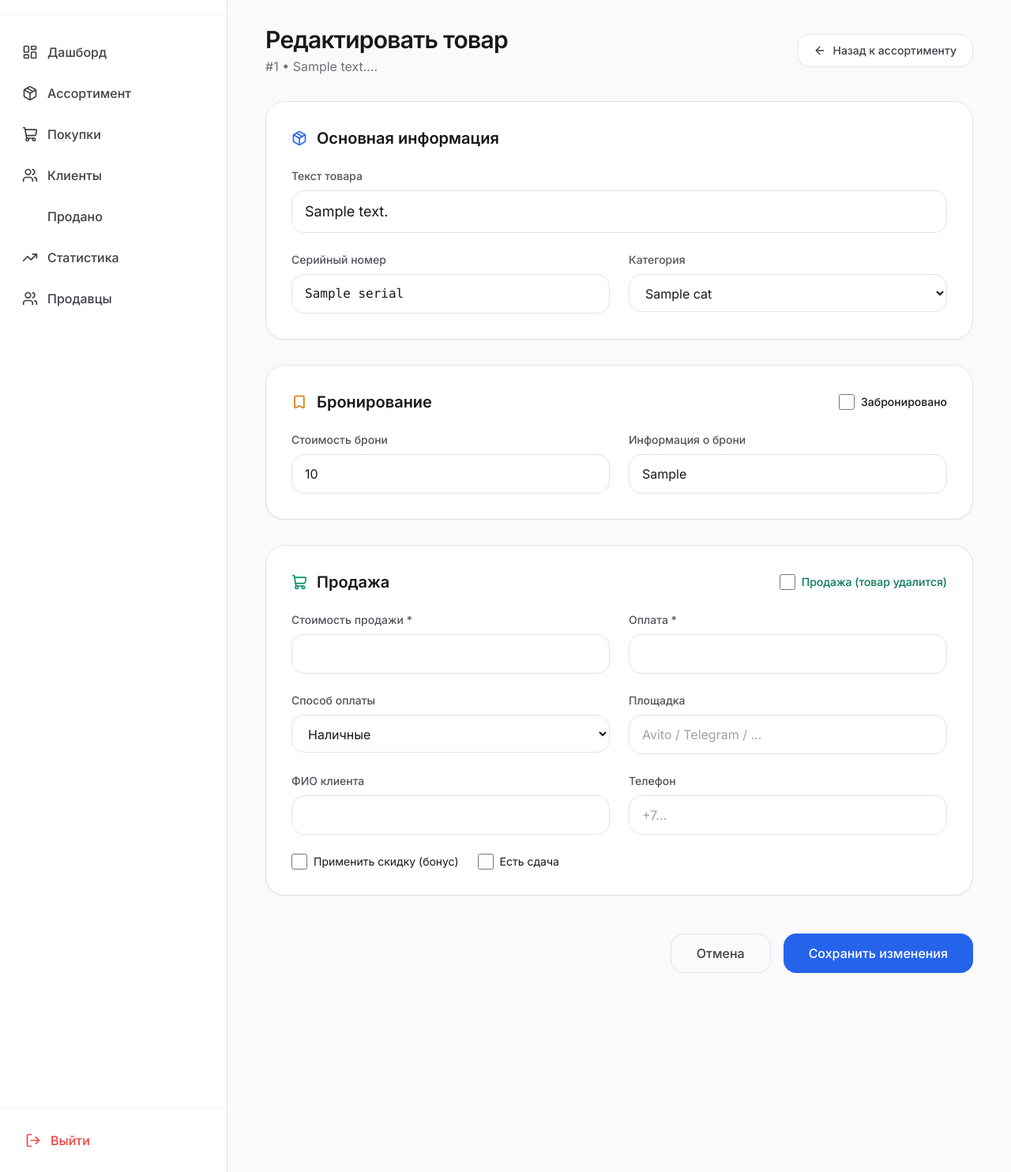
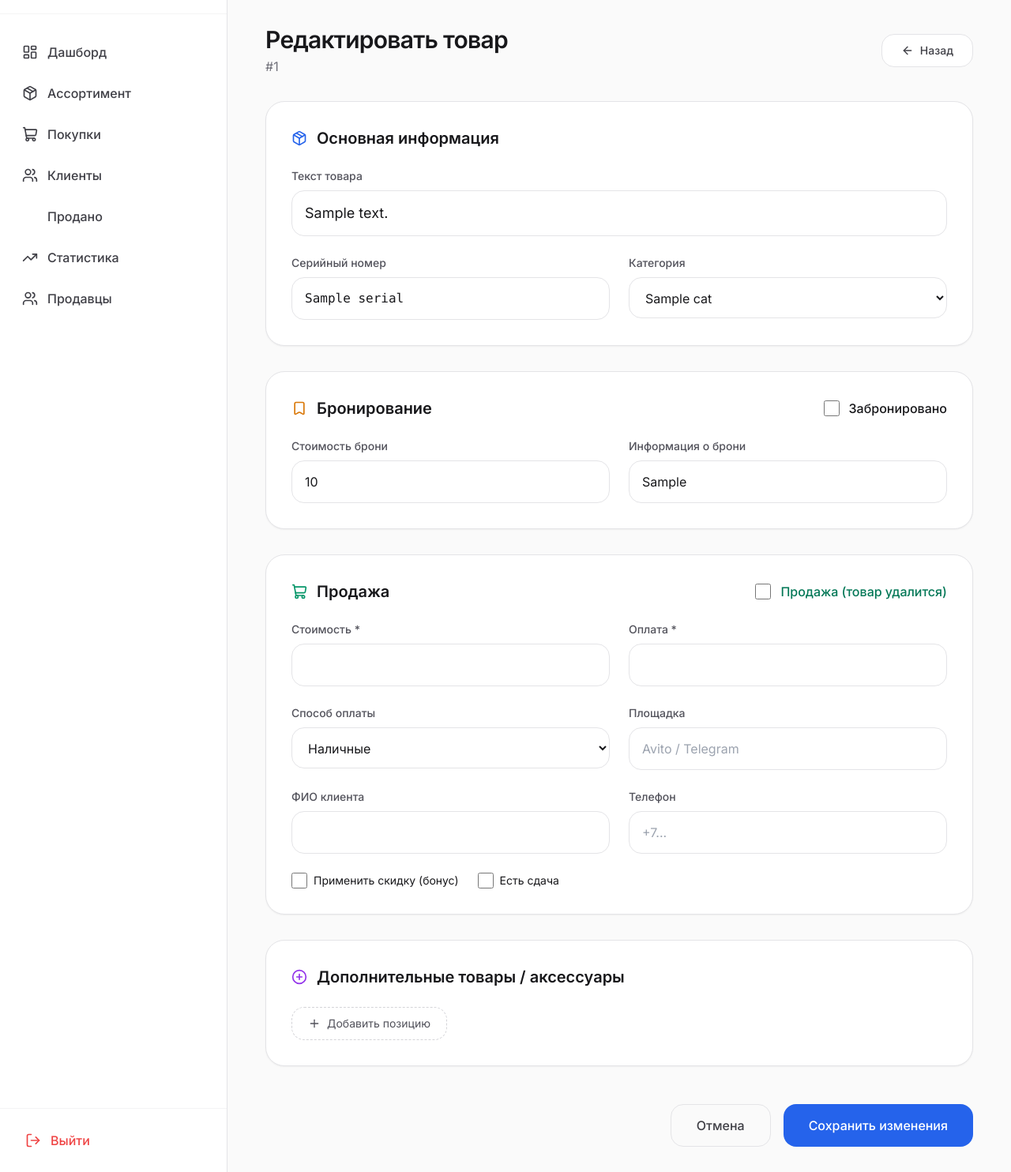
Before and after one commit to NextApple-Bot/telegram-bot, a Python web app: template web_admin/templates/assortment/edit.html in a window 1280 px wide. Shown: the part 77-1561 px from the top of the page at 79% size. Run offline with Jinja, Linux system fonts and the light colour scheme; the template is opened without the code that fills it: most values are stand-ins (such as "Sample title", 1, 10 or a date in 2020); some libraries are stand-ins or nearby versions.

Commit message:
fix: Улучшил дизайн страницы редактирования (больше пространства, лучше поля)

```diff
--- a/web_admin/templates/assortment/edit.html
+++ b/web_admin/templates/assortment/edit.html
@@ -2,18 +2,19 @@
 {% block title %}Редактировать товар #{{ item.id }}{% endblock %}
 {% block page_title %}Редактировать товар #{{ item.id }}{% endblock %}
 {% block content %}
-<div class="max-w-4xl mx-auto">
+<div class="max-w-5xl mx-auto px-4">
     <div class="flex items-center justify-between mb-8">
         <div>
             <h1 class="text-3xl font-semibold tracking-tight text-zinc-900">Редактировать товар</h1>
-            <p class="text-zinc-500 mt-1">#{{ item.id }} • {{ item.text[:60] }}...</p>
+            <p class="text-zinc-500 mt-1">#{{ item.id }}</p>
         </div>
-        <a href="/admin/assortment" class="px-5 py-2.5 bg-white border border-zinc-200 hover:bg-zinc-50 text-zinc-700 rounded-2xl flex items-center gap-2 text-sm font-medium transition-all">
-            <i data-lucide="arrow-left" class="w-4 h-4"></i> Назад к ассортименту
+        <a href="/admin/assortment" class="px-6 py-2.5 bg-white border border-zinc-200 hover:bg-zinc-50 text-zinc-700 rounded-2xl flex items-center gap-2 text-sm font-medium transition-all">
+            <i data-lucide="arrow-left" class="w-4 h-4"></i> Назад
         </a>
     </div>
 
     <form method="post" action="/admin/assortment/edit/{{ item.id }}" class="space-y-8">
+
         <!-- Основная информация -->
         <div class="bg-white rounded-3xl shadow-sm border border-zinc-200 p-8">
             <h2 class="text-xl font-semibold mb-6 flex items-center gap-3">
@@ -21,24 +22,25 @@
                 Основная информация
             </h2>
 
-            <div class="grid grid-cols-1 md:grid-cols-2 gap-6">
-                <div class="md:col-span-2">
+            <div class="space-y-6">
+                <div>
                     <label class="block text-sm font-medium text-zinc-600 mb-2">Текст товара</label>
-                    <input type="text" name="text" value="{{ item.text }}" class="w-full px-4 py-3 rounded-2xl border border-zinc-200 bg-white text-lg" required>
+                    <input type="text" name="text" value="{{ item.text }}" class="w-full px-4 py-3.5 rounded-2xl border border-zinc-200 text-lg" required>
                 </div>
 
+                <div class="grid grid-cols-1 md:grid-cols-2 gap-6">
                     <div>
                         <label class="block text-sm font-medium text-zinc-600 mb-2">Серийный номер</label>
-                    <input type="text" name="serial" value="{{ item.serial or '' }}" class="w-full px-4 py-3 rounded-2xl border border-zinc-200 bg-white font-mono">
+                        <input type="text" name="serial" value="{{ item.serial or '' }}" class="w-full px-4 py-3.5 rounded-2xl border border-zinc-200 font-mono">
                     </div>
-
                     <div>
                         <label class="block text-sm font-medium text-zinc-600 mb-2">Категория</label>
-                    <select name="category_id" class="w-full px-4 py-3 rounded-2xl border border-zinc-200 bg-white">
+                        <select name="category_id" class="w-full px-4 py-3.5 rounded-2xl border border-zinc-200 bg-white">
                             {% for cat in categories %}
                             <option value="{{ cat.id }}" {% if cat.id == item.category_id %}selected{% endif %}>{{ cat.name }}</option>
                             {% endfor %}
                         </select>
+                    </div>
                 </div>
             </div>
         </div>
@@ -50,20 +52,20 @@
                     <i data-lucide="bookmark" class="w-5 h-5 text-amber-600"></i>
                     Бронирование
                 </h2>
-                <label class="flex items-center gap-2 cursor-pointer">
+                <label class="flex items-center gap-3 cursor-pointer">
                     <input type="checkbox" name="is_booked" {% if item.is_booked %}checked{% endif %} class="w-5 h-5 accent-amber-600">
-                    <span class="text-sm font-medium">Забронировано</span>
+                    <span class="font-medium">Забронировано</span>
                 </label>
             </div>
 
             <div class="grid grid-cols-1 md:grid-cols-2 gap-6">
                 <div>
                     <label class="block text-sm font-medium text-zinc-600 mb-2">Стоимость брони</label>
-                    <input type="number" name="booking_price" value="{{ item.booking_price or '' }}" class="w-full px-4 py-3 rounded-2xl border border-zinc-200 bg-white" step="0.01">
+                    <input type="number" name="booking_price" value="{{ item.booking_price or '' }}" class="w-full px-4 py-3.5 rounded-2xl border border-zinc-200" step="0.01">
                 </div>
                 <div>
                     <label class="block text-sm font-medium text-zinc-600 mb-2">Информация о брони</label>
-                    <input type="text" name="booking_info" value="{{ item.booking_info or '' }}" class="w-full px-4 py-3 rounded-2xl border border-zinc-200 bg-white" placeholder="Бронь от Ивана">
+                    <input type="text" name="booking_info" value="{{ item.booking_info or '' }}" class="w-full px-4 py-3.5 rounded-2xl border border-zinc-200" placeholder="Бронь от Ивана">
                 </div>
             </div>
         </div>
@@ -75,24 +77,24 @@
                     <i data-lucide="shopping-cart" class="w-5 h-5 text-emerald-600"></i>
                     Продажа
                 </h2>
-                <label class="flex items-center gap-2 cursor-pointer">
+                <label class="flex items-center gap-3 cursor-pointer">
                     <input type="checkbox" name="is_sold" class="w-5 h-5 accent-emerald-600">
-                    <span class="text-sm font-medium text-emerald-700">Продажа (товар удалится)</span>
+                    <span class="font-medium text-emerald-700">Продажа (товар удалится)</span>
                 </label>
             </div>
 
             <div class="grid grid-cols-1 md:grid-cols-2 gap-6">
                 <div>
-                    <label class="block text-sm font-medium text-zinc-600 mb-2">Стоимость продажи *</label>
-                    <input type="number" name="sale_price" class="w-full px-4 py-3 rounded-2xl border border-zinc-200 bg-white" step="0.01" required>
+                    <label class="block text-sm font-medium text-zinc-600 mb-2">Стоимость *</label>
+                    <input type="number" name="sale_price" class="w-full px-4 py-3.5 rounded-2xl border border-zinc-200" step="0.01" required>
                 </div>
                 <div>
                     <label class="block text-sm font-medium text-zinc-600 mb-2">Оплата *</label>
-                    <input type="number" name="paid_amount" class="w-full px-4 py-3 rounded-2xl border border-zinc-200 bg-white" step="0.01" required>
+                    <input type="number" name="paid_amount" class="w-full px-4 py-3.5 rounded-2xl border border-zinc-200" step="0.01" required>
                 </div>
                 <div>
                     <label class="block text-sm font-medium text-zinc-600 mb-2">Способ оплаты</label>
-                    <select name="payment_method" class="w-full px-4 py-3 rounded-2xl border border-zinc-200 bg-white">
+                    <select name="payment_method" class="w-full px-4 py-3.5 rounded-2xl border border-zinc-200 bg-white">
                         <option value="Наличные">Наличные</option>
                         <option value="Перевод">Перевод</option>
                         <option value="Картой">Картой</option>
@@ -101,19 +103,19 @@
                 </div>
                 <div>
                     <label class="block text-sm font-medium text-zinc-600 mb-2">Площадка</label>
-                    <input type="text" name="platform" class="w-full px-4 py-3 rounded-2xl border border-zinc-200 bg-white" placeholder="Avito / Telegram / ...">
+                    <input type="text" name="platform" class="w-full px-4 py-3.5 rounded-2xl border border-zinc-200 bg-white" placeholder="Avito / Telegram">
                 </div>
                 <div>
                     <label class="block text-sm font-medium text-zinc-600 mb-2">ФИО клиента</label>
-                    <input type="text" name="client_name" class="w-full px-4 py-3 rounded-2xl border border-zinc-200 bg-white">
+                    <input type="text" name="client_name" class="w-full px-4 py-3.5 rounded-2xl border border-zinc-200 bg-white">
                 </div>
                 <div>
                     <label class="block text-sm font-medium text-zinc-600 mb-2">Телефон</label>
-                    <input type="text" name="client_phone" class="w-full px-4 py-3 rounded-2xl border border-zinc-200 bg-white" placeholder="+7...">
+                    <input type="text" name="client_phone" class="w-full px-4 py-3.5 rounded-2xl border border-zinc-200 bg-white" placeholder="+7...">
                 </div>
             </div>
 
-            <div class="mt-6 flex gap-6">
+            <div class="mt-6 flex flex-wrap gap-6">
                 <label class="flex items-center gap-2 cursor-pointer">
                     <input type="checkbox" name="apply_discount" class="w-5 h-5 accent-blue-600">
                     <span class="text-sm">Применить скидку (бонус)</span>
@@ -125,10 +127,26 @@
             </div>
         </div>
 
+        <!-- Дополнительные товары -->
+        <div class="bg-white rounded-3xl shadow-sm border border-zinc-200 p-8">
+            <h2 class="text-xl font-semibold mb-6 flex items-center gap-3">
+                <i data-lucide="plus-circle" class="w-5 h-5 text-purple-600"></i>
+                Дополнительные товары / аксессуары
+            </h2>
+
+            <div class="space-y-4" id="accessories-list">
+                <!-- Здесь будут добавляться позиции -->
+            </div>
+
+            <button type="button" onclick="addAccessory()" class="mt-4 px-5 py-2.5 border border-dashed border-zinc-300 hover:border-zinc-400 rounded-2xl text-sm flex items-center gap-2 text-zinc-600 hover:text-zinc-800 transition-all">
+                <i data-lucide="plus" class="w-4 h-4"></i> Добавить позицию
+            </button>
+        </div>
+
         <!-- Кнопки -->
         <div class="flex justify-end gap-4 pt-4">
-            <a href="/admin/assortment" class="px-8 py-3 rounded-2xl border border-zinc-200 hover:bg-zinc-50 text-zinc-700 font-medium transition-all">Отмена</a>
-            <button type="submit" class="px-8 py-3 bg-blue-600 hover:bg-blue-700 text-white rounded-2xl font-medium transition-all active:scale-[0.985]">
+            <a href="/admin/assortment" class="px-8 py-3.5 rounded-2xl border border-zinc-200 hover:bg-zinc-50 text-zinc-700 font-medium transition-all">Отмена</a>
+            <button type="submit" class="px-8 py-3.5 bg-blue-600 hover:bg-blue-700 text-white rounded-2xl font-medium transition-all active:scale-[0.985]">
                 Сохранить изменения
             </button>
         </div>
@@ -136,6 +154,23 @@
 </div>
 
 <script>
+    function addAccessory() {
+        const container = document.getElementById('accessories-list');
+        const div = document.createElement('div');
+        div.className = 'grid grid-cols-1 md:grid-cols-4 gap-4 p-4 border border-zinc-200 rounded-2xl';
+        div.innerHTML = `
+            <input type="text" name="acc_name[]" placeholder="Наименование" class="px-4 py-2.5 rounded-2xl border border-zinc-200">
+            <input type="text" name="acc_serial[]" placeholder="Серийный номер" class="px-4 py-2.5 rounded-2xl border border-zinc-200 font-mono">
+            <input type="number" name="acc_price[]" placeholder="Стоимость" class="px-4 py-2.5 rounded-2xl border border-zinc-200" step="0.01">
+            <select name="acc_payment[]" class="px-4 py-2.5 rounded-2xl border border-zinc-200">
+                <option value="">Способ оплаты</option>
+                <option value="Наличные">Наличные</option>
+                <option value="Перевод">Перевод</option>
+            </select>
+        `;
+        container.appendChild(div);
+    }
+
     document.addEventListener('DOMContentLoaded', () => {
         lucide.createIcons();
     });
```
Lines whose indentation alone changed are shown as unchanged.
